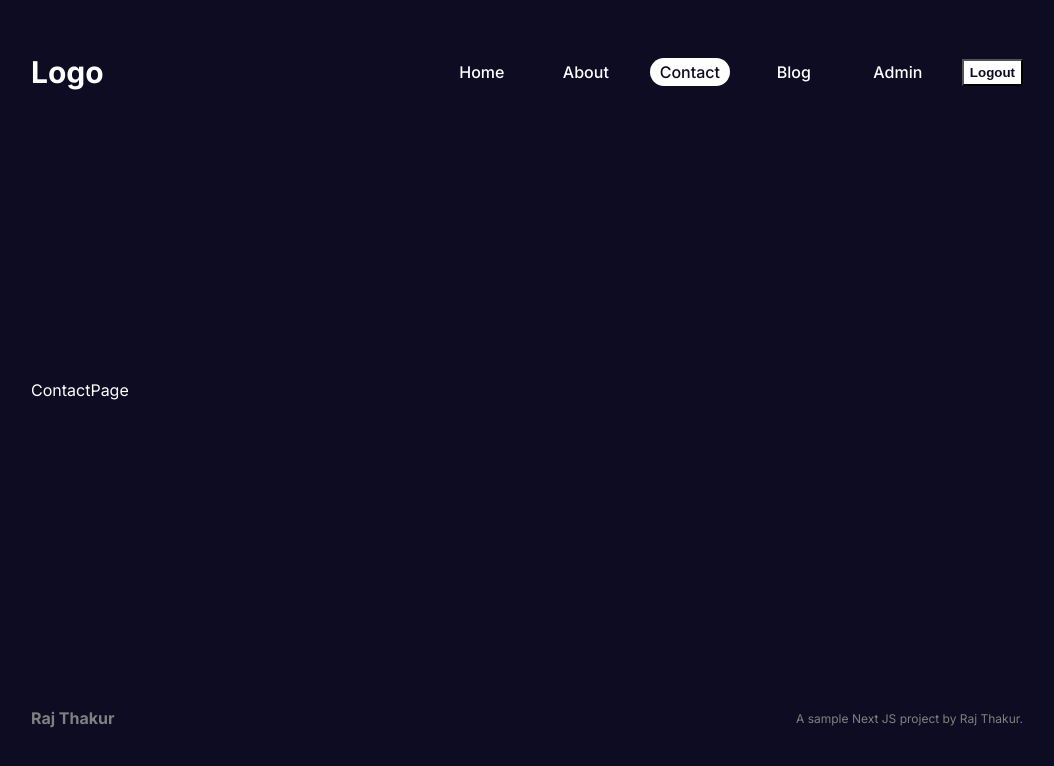
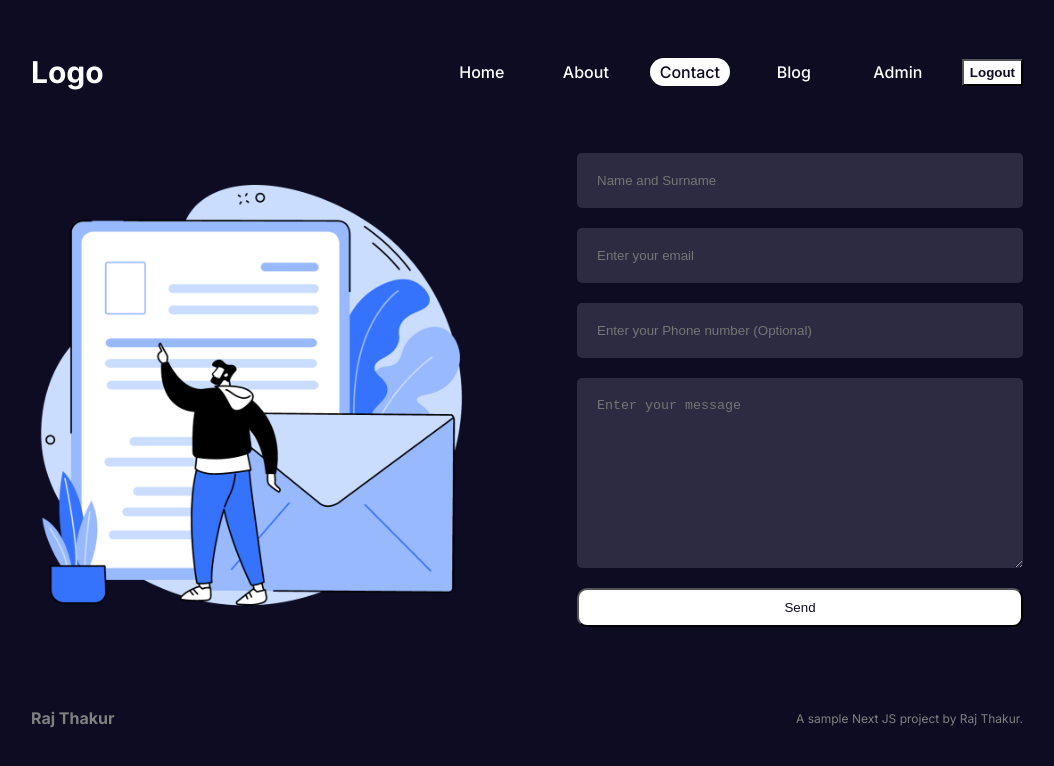
Before and after one commit to thakur-raj/nextjs-project, a Next.js app: page /contact in a window 1280 px wide. Shown: the top 766 px of the page, without its empty margins (113-1167 px from the left). Built offline with nearby package versions, Linux system fonts and the light colour scheme.

Commit message:
Contact page designed

```diff
--- /dev/null
+++ b/src/app/contact/contact.module.css
@@ -0,0 +1,49 @@
+.container{
+    display: flex;
+    align-items: center;
+    gap: 100px;
+}
+
+.imgContainer{
+    flex: 1;
+    position: relative;
+    height: 500px;
+}
+
+.formContainer{
+    flex: 1;
+}
+
+.contactImg{
+    object-fit: contain;
+}
+
+.formTag{
+    display: flex;
+    flex-direction: column;
+    gap: 20px
+}
+
+.formTag input, .formTag textarea{
+padding: 20px;
+border-radius: 5px;
+border: none;
+outline: none;
+background-color: var(--bgSoft);
+color: var(--text);
+}
+
+.buttonElement{
+    padding: 10px;
+    min-width: 20px;
+    cursor: pointer;
+    border-radius: 10px;
+    background-color: var(--text);
+    color: var(--bg);
+ }
+
+ .buttonElement:hover{
+
+    background-color: var(--btn);
+    color: var(--text);
+ }
--- a/src/app/contact/page.tsx
+++ b/src/app/contact/page.tsx
@@ -1,7 +1,40 @@
+import Image from "next/image";
+import styles from "./contact.module.css";
+
 const ContactPage = () => {
   return (
-    <div>ContactPage</div>
-  )
-}
+    <div className={styles.container}>
+      <div className={styles.imgContainer}>
+        <Image src="/contact.png" alt="contact" fill className={styles.contactImg}/>
+      </div>
+      <div className={styles.formContainer}>
+        <form className={styles.formTag}>
+          <input
+            type="text"
+            placeholder="Name and Surname"
+            className={styles.input}
+          />
+          <input
+            type="email"
+            placeholder="Enter your email"
+            className={styles.input}
+          />
+          <input
+            type="text"
+            placeholder="Enter your Phone number (Optional)"
+            className={styles.input}
+          />
+          <textarea
+            placeholder="Enter your message"
+            className={styles.textarea}
+            cols={30}
+            rows={10}
+          />
+          <button className={styles.buttonElement}>Send</button>
+        </form>
+      </div>
+    </div>
+  );
+};
 
-export default ContactPage
+export default ContactPage;
```
